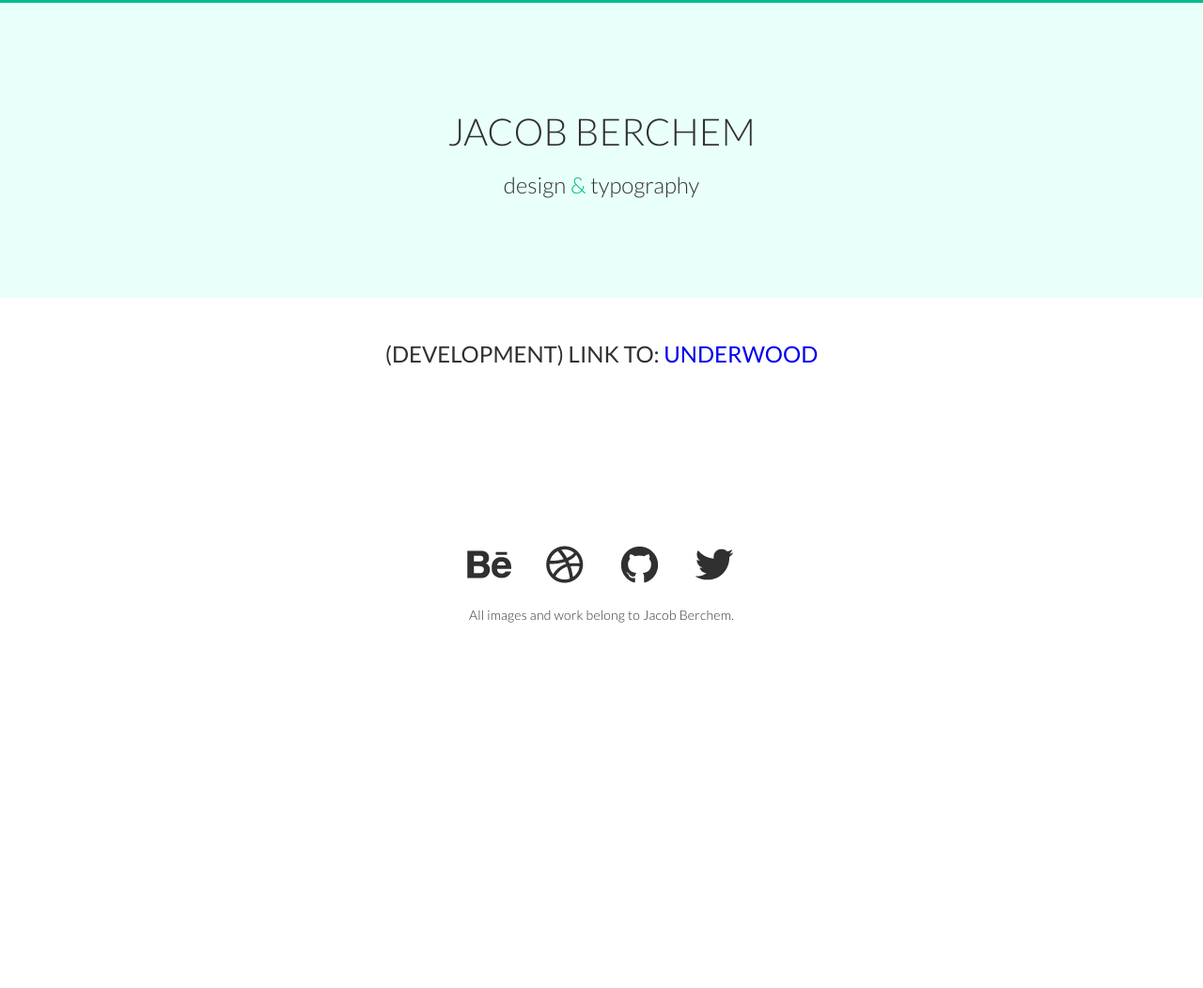
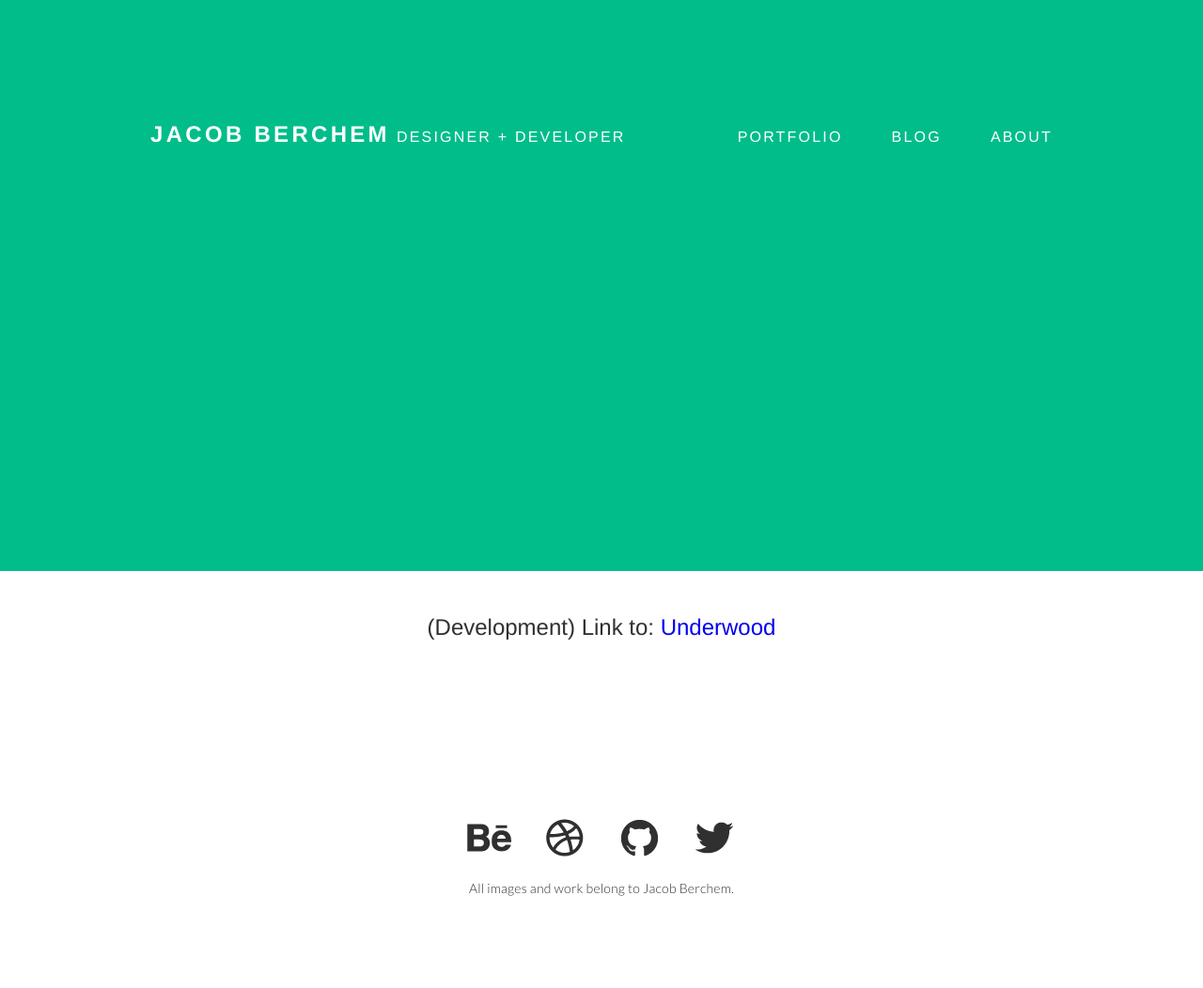
Before and after one commit to vpineda7/jakeberkuwmad.github.io, a Jekyll site: the page built from index.html, in a window 1280 px wide. Shown: the whole page at 94% size. Built offline with Jekyll 4.4.1, drawn with Linux system fonts in a browser that asks for light colours; before the commit the page ends 900 px from its top, so only the background shows below that.

Commit message:
Updated header and navigation

```diff
--- a/_includes/header.html
+++ b/_includes/header.html
@@ -1,4 +1,7 @@
-<div class="header-text">
-  <h1>{{ page.title }}</h1>
-  <h2>{{ page.description }}</h2>
-</div>
+<h1>Jacob Berchem</h1>
+<h2>Designer + Developer</h2>
+<nav>
+  <a href="/"><h2>Portfolio</h2></a>
+  <a href="/blog/"><h2>Blog</h2></a>
+  <a href="/about/"><h2>About</h2></a>
+</nav>
--- a/_layouts/default.html
+++ b/_layouts/default.html
@@ -6,9 +6,8 @@
 </head>
 
 <header>
-  <div class="content-width, header-text" id="main-header">
-    <h1>JACOB BERCHEM</h1>
-    <h2>design <span id="ampersand-accent">&amp;</span> typography</h2>
+  <div class="content-width" id="header-container">
+    {% include header.html %}
   </div>
 </header>
 
--- a/_layouts/portfolio-page.html
+++ b/_layouts/portfolio-page.html
@@ -6,7 +6,7 @@
 </head>
 
 <header>
-  <div class="content-width" id="portfolio-page-header">
+  <div class="content-width" id="header-container">
     {% include header.html %}
   </div>
 </header>
--- a/_scss/header.scss
+++ b/_scss/header.scss
@@ -1,12 +1,30 @@
 header {
-  text-align:center;
+  text-align:left;
   background:$background-accent;
+  padding-top:8em;
+  width:100%;
+  height:30em;
+
+  #header-container {
+    display:block;
+
+    h1,h2,nav {
+      display:inline;
+    }
+
+    h1 {
+      padding-right:0.125em;
+    }
+
+    nav {
+      float:right;
+      padding-top:0.65em;
+      a {
+        padding-left:3em;
+        :hover {
+          border-bottom:white solid thick;
+        }
+      }
+    }
+  }
 }
-
-.header-text {
-  padding:7em 0 6em 0;
-}
-
-#ampersand-accent {
-  color:$primary-color;
-}
--- a/_scss/typography.scss
+++ b/_scss/typography.scss
@@ -1,29 +1,38 @@
 h1 {
-  font-family:$font-stack;
-  font-weight:300;
+  font-family:$display-font-stack;
+  font-weight:700;
   font-size:2.5em;
   line-height:1.25em;
-  color:#303030;
-  padding-bottom:0.5em;
-}
-
-h2 {
-  font-family:$font-stack;
-  font-weight:400;
-  font-size:1.5em;
+  letter-spacing:0.0125em;
   color:#303030;
   padding-bottom:0.5em;
   text-transform:uppercase;
 }
 
-#main-header {
+h2 {
+  font-family:$display-font-stack;
+  font-weight:400;
+  font-size:1.5em;
+  color:#303030;
+  padding-bottom:0.5em;
+}
+
+#header-container {
+  h1 {
+    font-size:1.5em;
+    letter-spacing:0.1375em;
+    color:#FFF;
+  }
   h2 {
-    font-weight:100;
+    text-transform:uppercase;
+    font-size:1em;
+    letter-spacing:0.1375em;
+    color:#FFF;
   }
 }
 
 h3 {
-  font-family:$font-stack;
+  font-family:$text-font-stack;
   font-weight:200;
   font-style:italic;
   font-size:1.25em;
@@ -32,7 +41,7 @@ h3 {
 }
 
 h4 {
-  font-family:$font-stack;
+  font-family:$text-font-stack;
   font-weight:300;
   font-size:0.875em;
   color:#303030;
@@ -42,7 +51,7 @@ h4 {
 }
 
 p {
-  font-family:$font-stack;
+  font-family:$text-font-stack;
   font-weight:300;
   font-size:1em;
   color:#303030;
@@ -51,15 +60,6 @@ p {
   letter-spacing:0.0025em;
 }
 
-header h2 {
-  text-transform:none;
-}
-
-#portfolio-page-header h2 {
-  font-style:italic;
-  font-size:1.25em;
-}
-
 #underwood-style a {
     font-style:italic; //styles back to top button
 }
--- a/css/styles.scss
+++ b/css/styles.scss
@@ -2,9 +2,11 @@
 ---
 
 // Variables
-$font-stack:        'Lato', Helvetica, Arial, sans-serif;
-$primary-color:     #00BD8A;
-$background-accent: #E9FFF9;
+$display-font-stack:  'Montserrat', Helvetica, Arial, sans-serif;
+$text-font-stack:     'Lato', Helvetica, Arial, sans-serif;
+$primary-color:       #00BD8A;
+$background-accent:   #00BD8A;
+$accent-pale:         #E9FFF9;
 
 // Imports
 @import "reset";
@@ -12,10 +14,6 @@ $background-accent: #E9FFF9;
 @import "header";
 @import "footer";
 @import "underwood-style";
-
-html {
-  border-top: medium solid $primary-color;
-}
 
 .content-width {
   width:95%;
```
